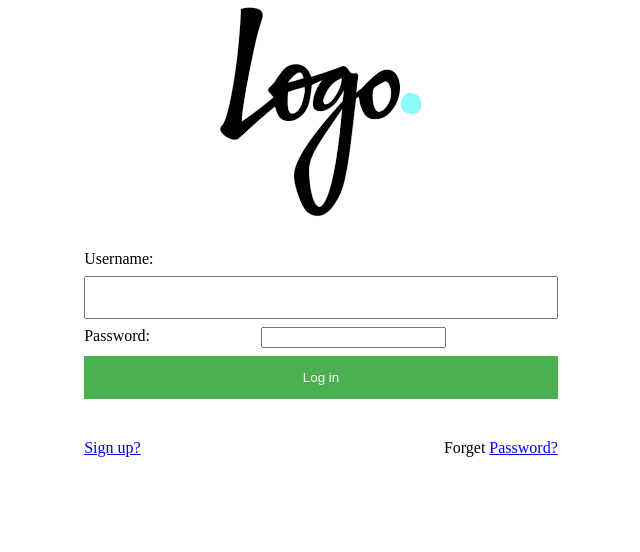
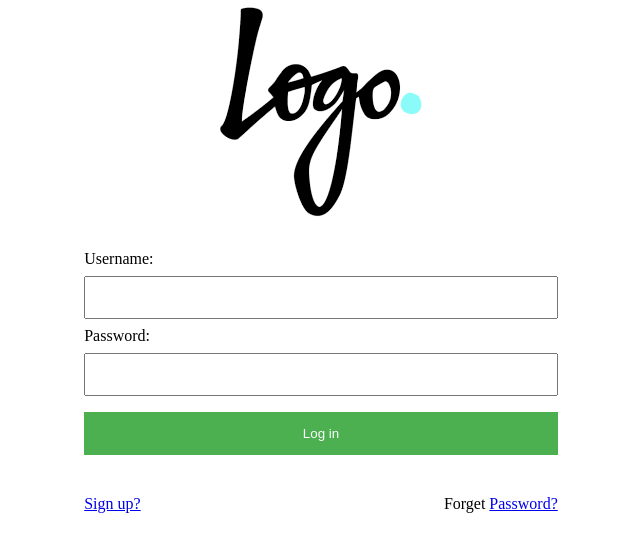
Before and after one commit to lj19940623/groupen, a PHP site: page /login.php in a window 1280 px wide. Shown: the part 25-577 px from the top of the page, without its empty margins (319-959 px from the left). Run offline with PHP 8.4, Linux system fonts and the light colour scheme.

Commit message:
bug fixed 21 18.09

```diff
--- a/Resources/CSS/login.css
+++ b/Resources/CSS/login.css
@@ -1,5 +1,5 @@
 /* Full-width input fields */
-input[type=text] {
+input[type=text], input[type=password] {
     width: 100%;
     padding: 12px 20px;
     margin: 8px 0;
```
